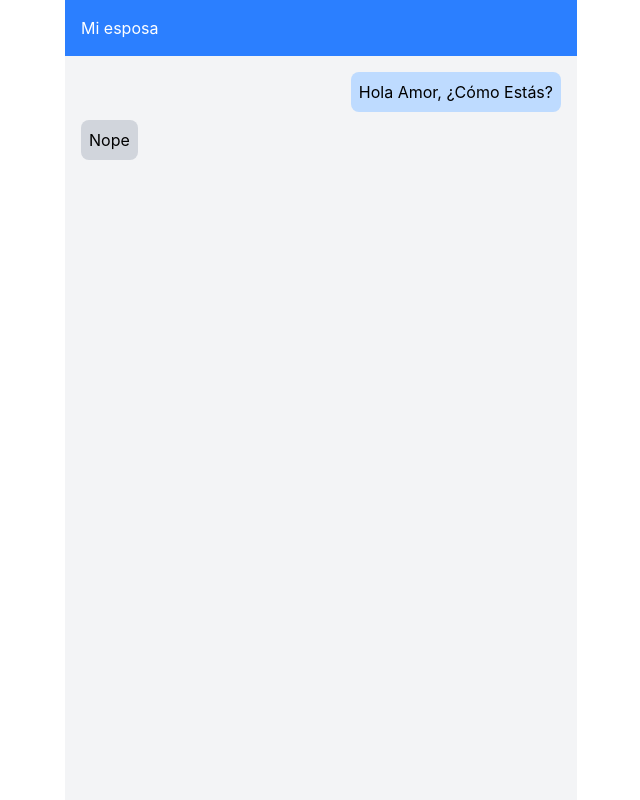
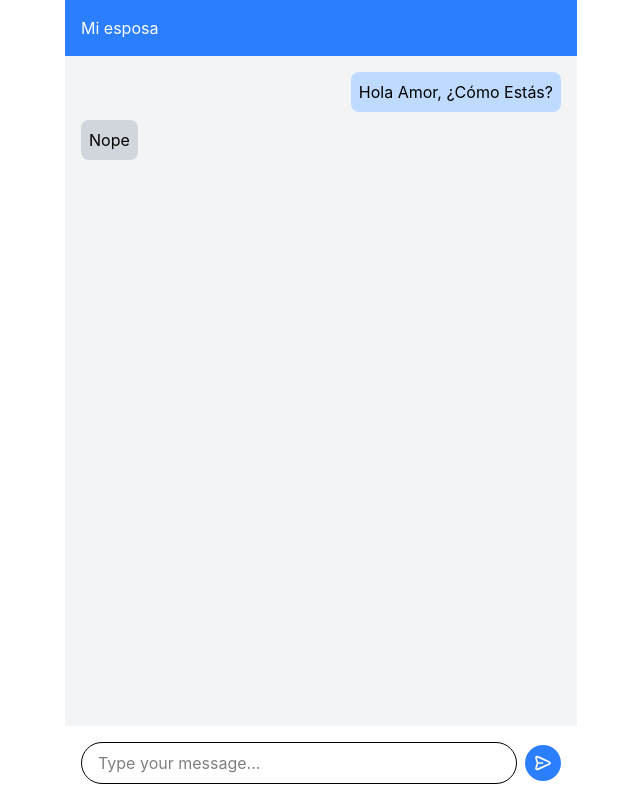
Before and after one commit to yebt/learn-vue-base-testing, a Vue app: page / in a window 1280 px wide. Shown: the whole page, without its empty margins (319-959 px from the left). Built offline with nearby package versions, Linux system fonts and the light colour scheme; the HTML template or start-up script is replaced by a standard one.

Commit message:
feat: allow catch a new message

```diff
--- a/src/components/chat/MessageBox.vue
+++ b/src/components/chat/MessageBox.vue
@@ -1,16 +1,54 @@
+<script setup lang="ts">
+import { ref } from 'vue'
+
+const emits = defineEmits<{
+  // 'on-message-send': (messageText: string) => void
+  sendMessage: [messageText: string]
+}>()
+
+const newMessage = ref('')
+
+const sendMessage = ()=> {
+  if (newMessage.value.trim() === '') return
+  emits('sendMessage', newMessage.value)
+  newMessage.value = ''
+}
+
+
+
+</script>
+
 <template>
   <div class="bg-white p-4 flex items-center">
-    <input type="text" placeholder="Type your message..."
-      class="flex-1 border rounded-full px-4 py-2 focus:outline-none" />
-    <button class="bg-blue-500 text-white rounded-full p-2 ml-2 hover:bg-blue-600 focus:outline-none">
-      <svg width="20px" height="20px" viewBox="0 0 24 24" fill="none" xmlns="http://www.w3.org/2000/svg"
-        stroke="#ffffff">
+    <input
+      type="text"
+      placeholder="Type your message..."
+      class="flex-1 border rounded-full px-4 py-2 focus:outline-none"
+      v-model="newMessage"
+      @keypress.enter="sendMessage"
+    />
+    <button
+      class="bg-blue-500 text-white rounded-full p-2 ml-2 hover:bg-blue-600 focus:outline-none"
+      @click="sendMessage"
+    >
+      <svg
+        width="20px"
+        height="20px"
+        viewBox="0 0 24 24"
+        fill="none"
+        xmlns="http://www.w3.org/2000/svg"
+        stroke="#ffffff"
+      >
         <g id="SVGRepo_bgCarrier" stroke-width="0"></g>
         <g id="SVGRepo_tracerCarrier" stroke-linecap="round" stroke-linejoin="round"></g>
         <g id="SVGRepo_iconCarrier">
           <path
             d="M11.5003 12H5.41872M5.24634 12.7972L4.24158 15.7986C3.69128 17.4424 3.41613 18.2643 3.61359 18.7704C3.78506 19.21 4.15335 19.5432 4.6078 19.6701C5.13111 19.8161 5.92151 19.4604 7.50231 18.7491L17.6367 14.1886C19.1797 13.4942 19.9512 13.1471 20.1896 12.6648C20.3968 12.2458 20.3968 11.7541 20.1896 11.3351C19.9512 10.8529 19.1797 10.5057 17.6367 9.81135L7.48483 5.24303C5.90879 4.53382 5.12078 4.17921 4.59799 4.32468C4.14397 4.45101 3.77572 4.78336 3.60365 5.22209C3.40551 5.72728 3.67772 6.54741 4.22215 8.18767L5.24829 11.2793C5.34179 11.561 5.38855 11.7019 5.407 11.8459C5.42338 11.9738 5.42321 12.1032 5.40651 12.231C5.38768 12.375 5.34057 12.5157 5.24634 12.7972Z"
-            stroke="#ffffff" stroke-width="2" stroke-linecap="round" stroke-linejoin="round"></path>
+            stroke="#ffffff"
+            stroke-width="2"
+            stroke-linecap="round"
+            stroke-linejoin="round"
+          ></path>
         </g>
       </svg>
     </button>
--- a/src/views/IndecisionsView.vue
+++ b/src/views/IndecisionsView.vue
@@ -3,11 +3,22 @@ import ChatMessages from '@/components/chat/ChatMessages.vue'
 import type { ChatMessage } from '@/interfaces/chat-message.interface'
 import { ref } from 'vue'
 import { v4 as uuidv4 } from 'uuid'
+import MessageBox from '@/components/chat/MessageBox.vue'
 
 const messages = ref<ChatMessage[]>([
   { id: uuidv4(), text: 'Hola amor, ¿cómo estás?', isSentByUser: true },
   { id: uuidv4(), text: 'Nope', isSentByUser: false},
 ])
+
+const handleMessageSend = (messageText: string) => {
+  if (messageText.trim() === '') return
+  const newMessageToSave: ChatMessage = {
+    id: uuidv4(),
+    text: messageText,
+    isSentByUser: true,
+  }
+  messages.value.push(newMessageToSave)
+}
 </script>
 
 <!-- Fuente: https://tailwindcomponents.com/component/chat-layout -->
@@ -21,5 +32,6 @@ const messages = ref<ChatMessage[]>([
     <ChatMessages :messages="messages" />
 
     <!-- Message box -->
+    <MessageBox @send-message="handleMessageSend" />
   </div>
 </template>
```
